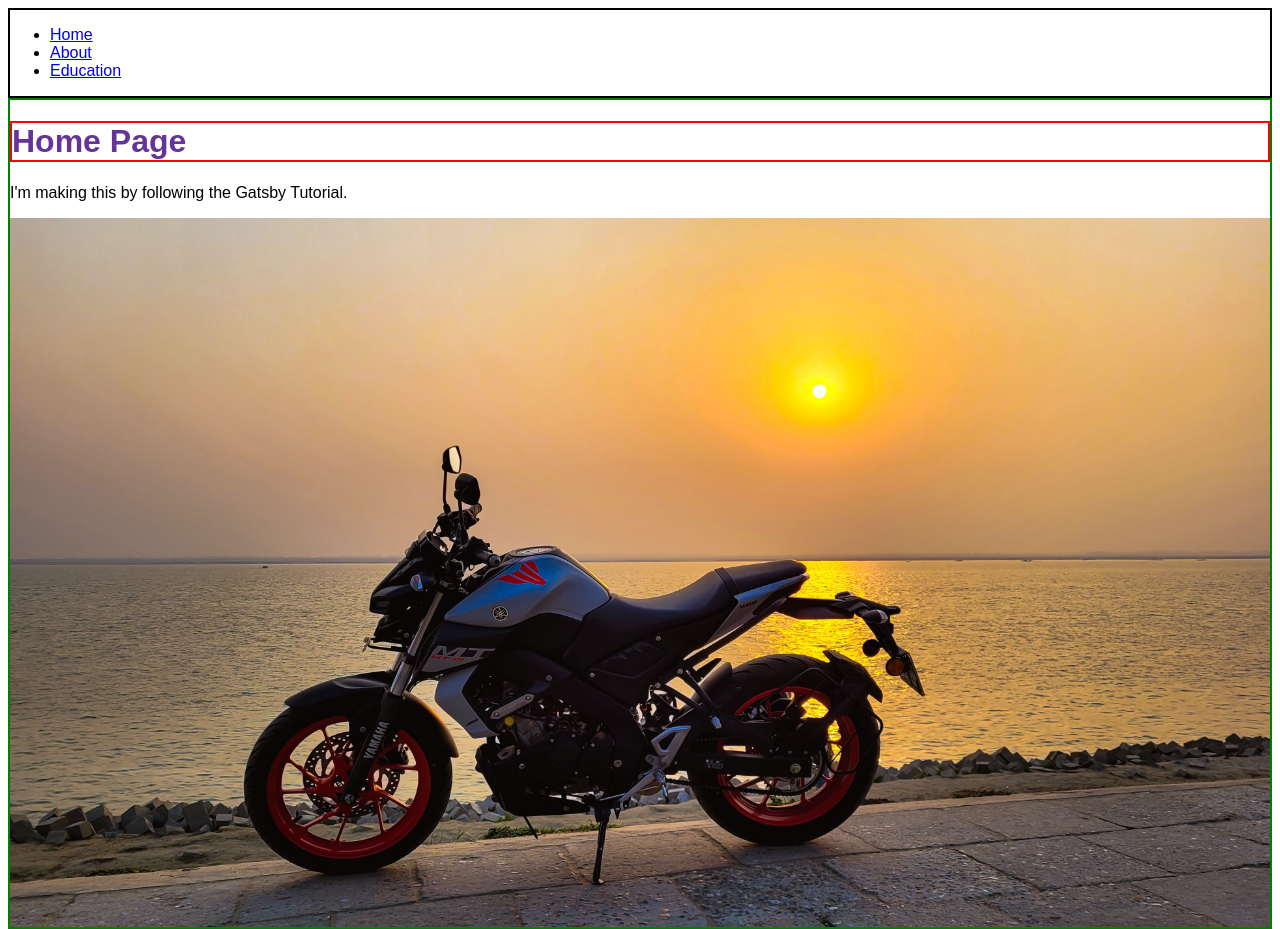
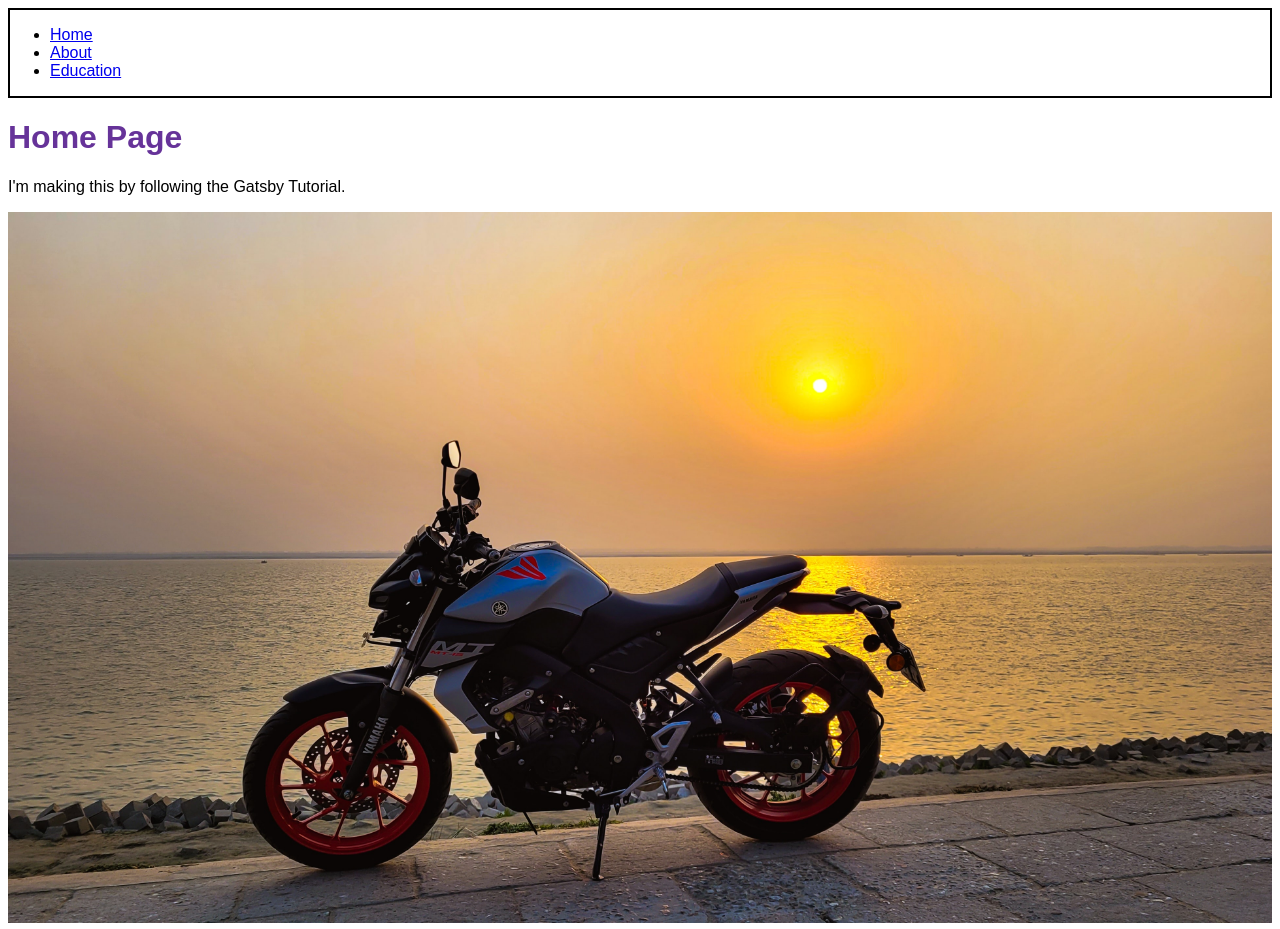
Before and after one commit to Irayya-Hiremath/GatsBysite, a Gatsby site: page / in a window 1280 px wide. Built offline with nearby package versions, Linux system fonts and the light colour scheme; Gatsby itself is replaced by a stand-in of ours.

Commit message:
new page added

```diff
--- a/src/components/layout.module.css
+++ b/src/components/layout.module.css
@@ -29,10 +29,10 @@
     margin: 3rem 0;
   }
   .heading{
-    border: 2px solid red;
+    /* border: 2px solid red; */
   }
   main{
-    border: 2px solid green;
+    /* border: 2px solid green; */
 
 
   }
```
